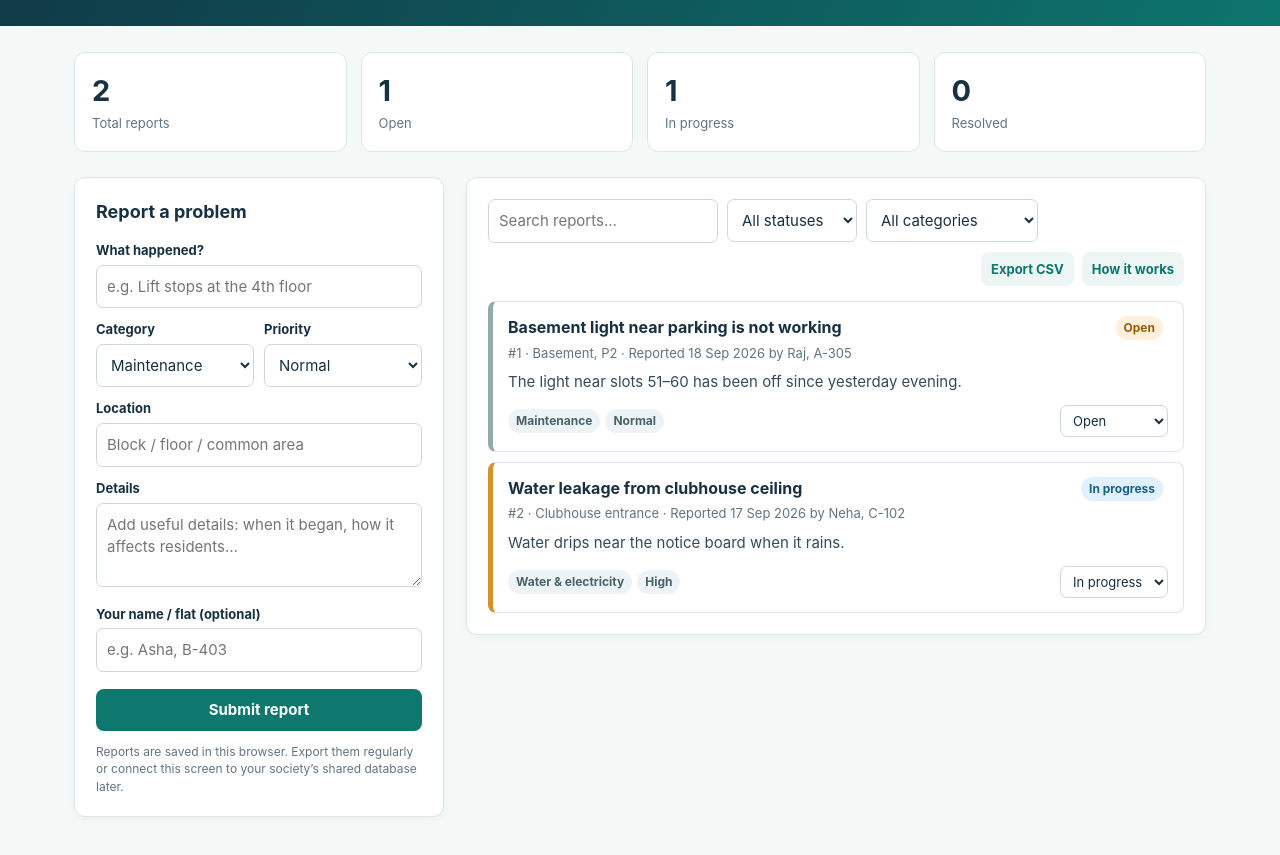
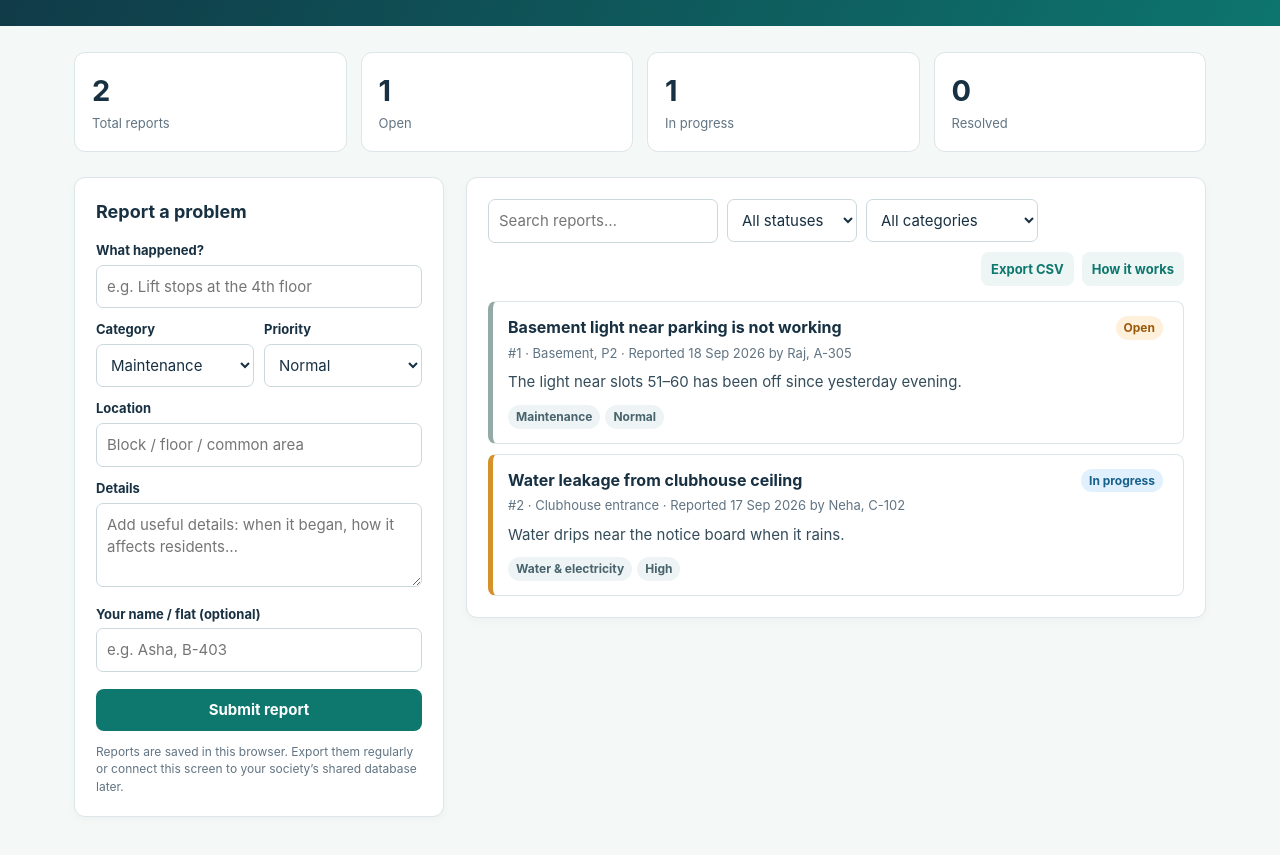
Before and after one commit to jitendra-khatri/societycare, a plain HTML site: page index.html in a window 1280 px wide. Shown: the part 95-950 px from the top of the page. Drawn offline with nearby package versions, Linux system fonts and the light colour scheme; no server answers.

Commit message:
removed progrss dropdown button

```diff
--- a/index.html
+++ b/index.html
@@ -46,8 +46,7 @@
     async function loadShared(){const cfg=window.SOCIETYCARE_CONFIG||{};if(!cfg.supabaseUrl||!cfg.supabaseAnonKey)return;db=window.supabase.createClient(cfg.supabaseUrl,cfg.supabaseAnonKey);const {data,error}=await db.from('issues').select('*').order('reported_at',{ascending:false});if(error){console.warn('Could not load shared issues',error);return;}shared=true;items=data.map(dbItem);$('#issueForm .note').textContent='Shared mode is active. Reports are visible to the society.';render();db.channel('issues-live').on('postgres_changes',{event:'*',schema:'public',table:'issues'},async()=>{const r=await db.from('issues').select('*').order('reported_at',{ascending:false});if(!r.error){items=r.data.map(dbItem);render();}}).subscribe();}
     function render(){ const term=$('#search').value.toLowerCase(), status=$('#statusFilter').value, category=$('#categoryFilter').value; const visible=items.filter(i => (status==='All'||i.status===status)&&(category==='All'||i.category===category)&&Object.values(i).join(' ').toLowerCase().includes(term));
       $('#total').textContent=items.length; $('#open').textContent=items.filter(i=>i.status==='Open').length; $('#progress').textContent=items.filter(i=>i.status==='In progress').length; $('#resolved').textContent=items.filter(i=>i.status==='Resolved').length;
-      $('#issues').innerHTML=visible.length?visible.map(i=>`<article class="issue ${i.priority.toLowerCase()}"><div class="issue-head"><div><h3>${escape(i.title)}</h3><div class="meta">#${i.id} · ${escape(i.location)} · Reported ${i.date}${i.reporter?' by '+escape(i.reporter):''}</div></div><span class="tag ${i.status==='In progress'?'progress':i.status.toLowerCase()}">${i.status}</span></div><p class="desc">${escape(i.details)}</p><div class="issue-actions"><div><span class="tag">${escape(i.category)}</span><span class="tag">${i.priority}</span></div>${shared?'':`<div><select onchange="setStatus(${i.id},this.value)"><option ${i.status==='Open'?'selected':''}>Open</option><option ${i.status==='In progress'?'selected':''}>In progress</option><option ${i.status==='Resolved'?'selected':''}>Resolved</option></select></div>`}</div></article>`).join(''):'<p class="empty">No reports match these filters.</p>'; }
-    async function setStatus(id,status){if(shared)return;items=items.map(i=>i.id===id?{...i,status}:i);save();render();}
+      $('#issues').innerHTML=visible.length?visible.map(i=>`<article class="issue ${i.priority.toLowerCase()}"><div class="issue-head"><div><h3>${escape(i.title)}</h3><div class="meta">#${i.id} · ${escape(i.location)} · Reported ${i.date}${i.reporter?' by '+escape(i.reporter):''}</div></div><span class="tag ${i.status==='In progress'?'progress':i.status.toLowerCase()}">${i.status}</span></div><p class="desc">${escape(i.details)}</p><div class="issue-actions"><div><span class="tag">${escape(i.category)}</span><span class="tag">${i.priority}</span></div></div></article>`).join(''):'<p class="empty">No reports match these filters.</p>'; }
     $('#issueForm').addEventListener('submit',async e=>{e.preventDefault();const d=new Date(),issue={id:Date.now(),title:$('#title').value.trim(),category:$('#category').value,priority:$('#priority').value,location:$('#location').value.trim(),details:$('#details').value.trim(),reporter:$('#reporter').value.trim(),status:'Open',date:d.toLocaleDateString('en-GB',{day:'numeric',month:'short',year:'numeric'})},match=similarIssue(issue);if(match&&!confirm(`A similar issue is already raised:\n\n“${match.title}”\nLocation: ${match.location}\nStatus: ${match.status}\n\nPlease make sure you are reporting a different issue. Do you still want to submit yours?`))return;if(shared){const {error}=await db.from('issues').insert({title:issue.title,category:issue.category,priority:issue.priority,location:issue.location,details:issue.details,reporter:issue.reporter||null});if(error){alert('Your report could not be saved. Please try again.');return;}}else{items.unshift(issue);save();render();}e.target.reset();});
     ['#search','#statusFilter','#categoryFilter'].forEach(s=>$(s).addEventListener('input',render)); $('#helpBtn').onclick=()=>$('#help').showModal(); $('#exportBtn').onclick=()=>{const rows=[['ID','Title','Category','Priority','Location','Details','Reporter','Status','Reported'],...items.map(i=>[i.id,i.title,i.category,i.priority,i.location,i.details,i.reporter,i.status,i.date])];const csv=rows.map(r=>r.map(v=>'"'+String(v).replaceAll('"','""')+'"').join(',')).join('\n'),a=document.createElement('a');a.href=URL.createObjectURL(new Blob([csv],{type:'text/csv'}));a.download='societycare-issues.csv';a.click();URL.revokeObjectURL(a.href);}; render();loadShared();
   </script>
```
